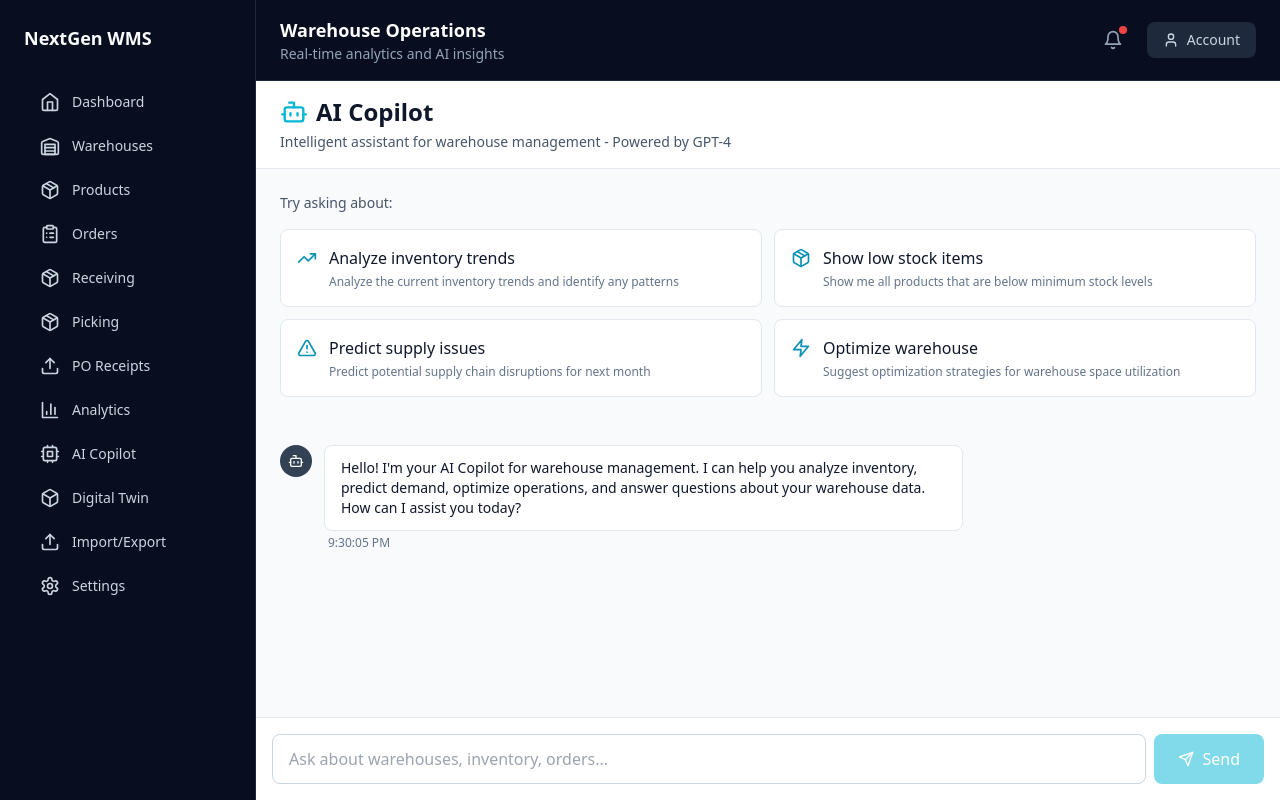
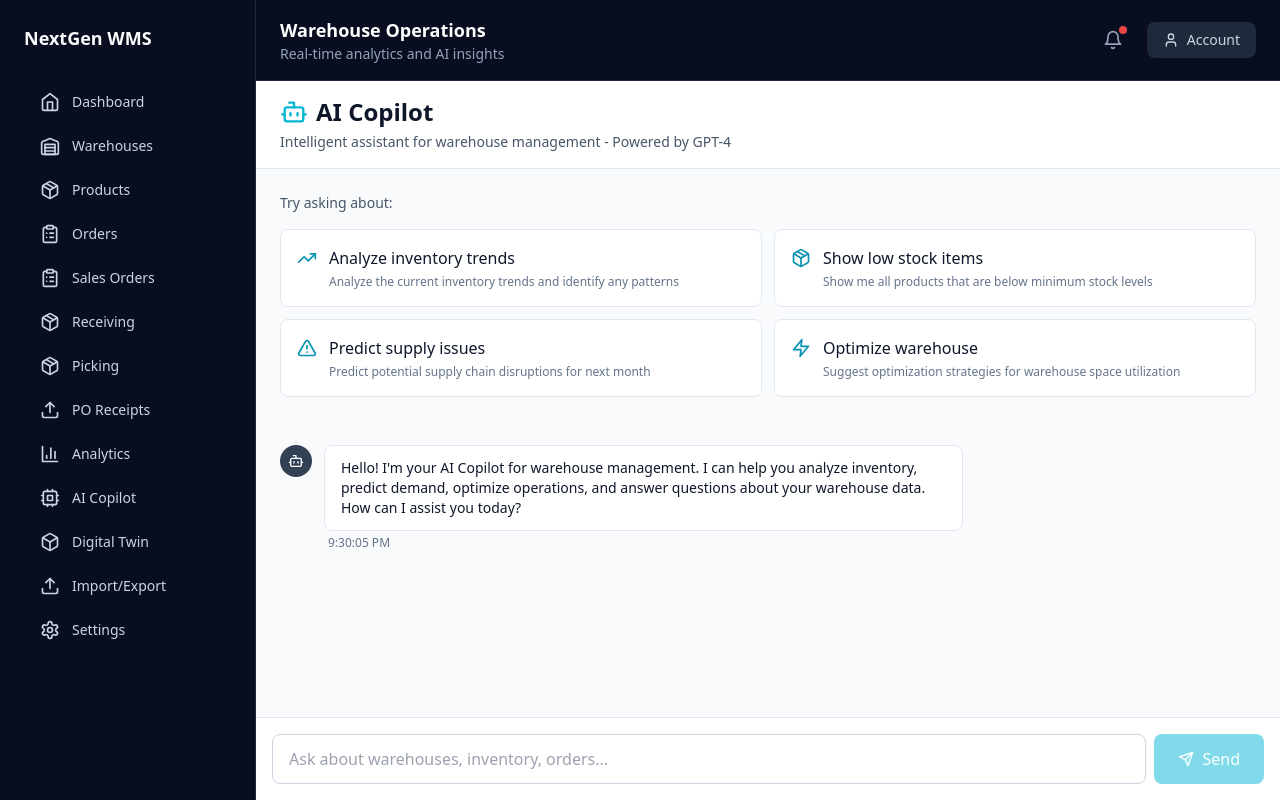
Before and after one commit to JosuaMbia/nextgen-wms-ai, a Next.js app: page /dashboard/ai in a window 1280 px wide. Built offline with nearby package versions, Linux system fonts and the light colour scheme.

Commit message:
feat: Add Sales Orders link to sidebar navigation

```diff
--- a/components/layout/sidebar.tsx
+++ b/components/layout/sidebar.tsx
@@ -21,6 +21,11 @@ export const navigation = [
   {
     name: 'Orders',
     href: '/dashboard/orders',
+    icon: ClipboardList,
+  },
+    {
+    name: 'Sales Orders',
+    href: '/dashboard/sales-orders',
     icon: ClipboardList,
   },
     {
```
